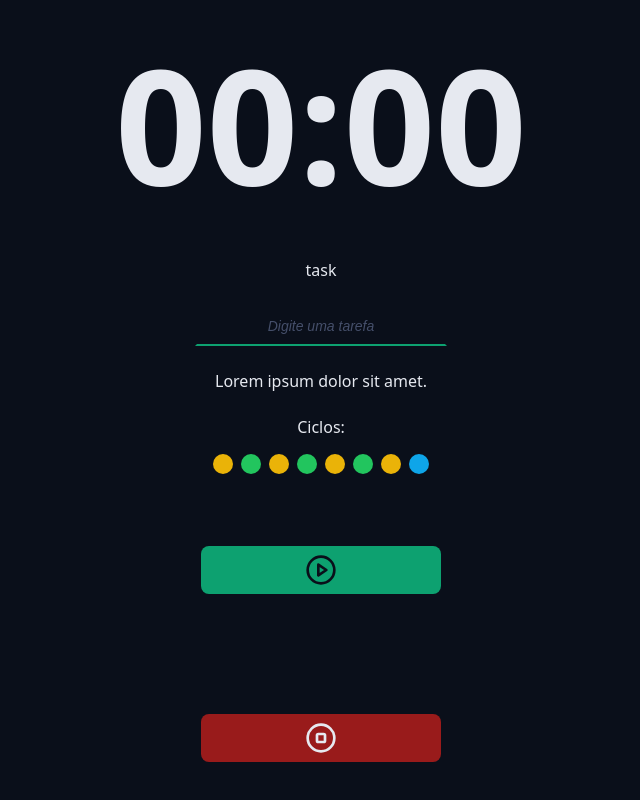
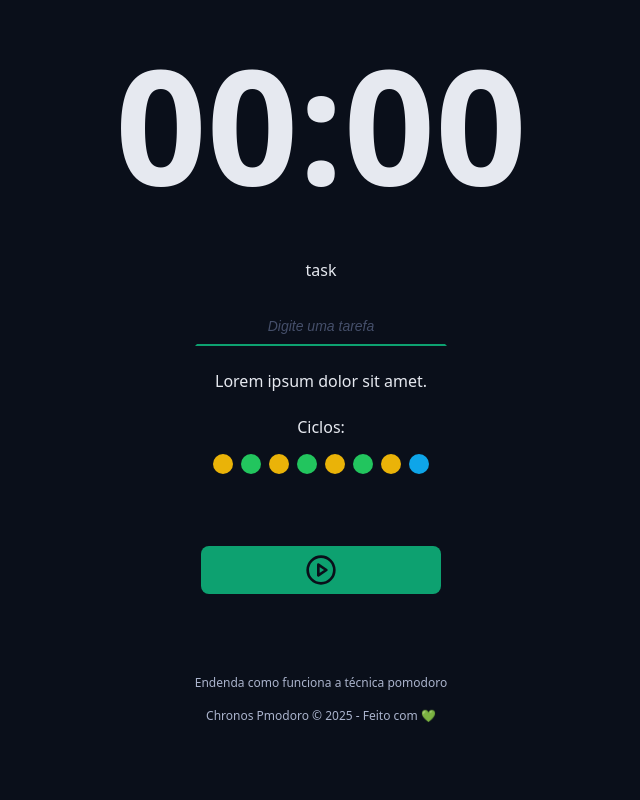
Before and after one commit to fabiopasilva1/a0-pomodoro, a React (Vite) app: page / in a window 1280 px wide. Shown: the part 282-1082 px from the top of the page, without its empty margins (319-959 px from the left). After the commit the page ends 1038 px from the top, so only its background shows below. Built offline with nearby package versions, Linux system fonts and the light colour scheme.

Commit message:
Criando o componente de footer (rodapé)

```diff
--- a/src/App.tsx
+++ b/src/App.tsx
@@ -7,8 +7,9 @@
 import { CountDown } from './components/CountDown';
 import { DefaultInput } from './components/DefaultInput';
 import { Cycles } from './components/Cycles';
-import { PlayCircleIcon, StopCircleIcon } from 'lucide-react';
+import { PlayCircleIcon } from 'lucide-react';
 import { DefaultButton } from './components/DefaultButton';
+import { Footer } from './components/Footer';
 
 export function App() {
   return (
@@ -41,9 +42,12 @@
           </div>
           <div className='formRow'>
             <DefaultButton icon={<PlayCircleIcon />} color='green' />
-            <DefaultButton icon={<StopCircleIcon />} color='red' />
           </div>
         </form>
+      </Container>
+
+      <Container>
+        <Footer />
       </Container>
     </>
   );
--- /dev/null
+++ b/src/components/Footer/index.tsx
@@ -0,0 +1,12 @@
+import styles from './styles.module.css';
+
+export function Footer() {
+  return (
+    <footer className={styles.footer}>
+      <a href=''>Endenda como funciona a técnica pomodoro</a>
+      <a href=''>
+        Chronos Pmodoro &copy; {new Date().getFullYear()} - Feito com 💚
+      </a>
+    </footer>
+  );
+}
--- /dev/null
+++ b/src/components/Footer/styles.module.css
@@ -0,0 +1,15 @@
+.footer {
+  display: flex;
+  flex-direction: column;
+  justify-content: center;
+  align-items: center;
+  font-size: 1.2rem;
+  gap: 1.6rem;
+}
+.footer a {
+  color: var(--text-muted);
+  text-decoration: none;
+}
+.footer a:hover {
+  text-decoration: underline;
+}
```
